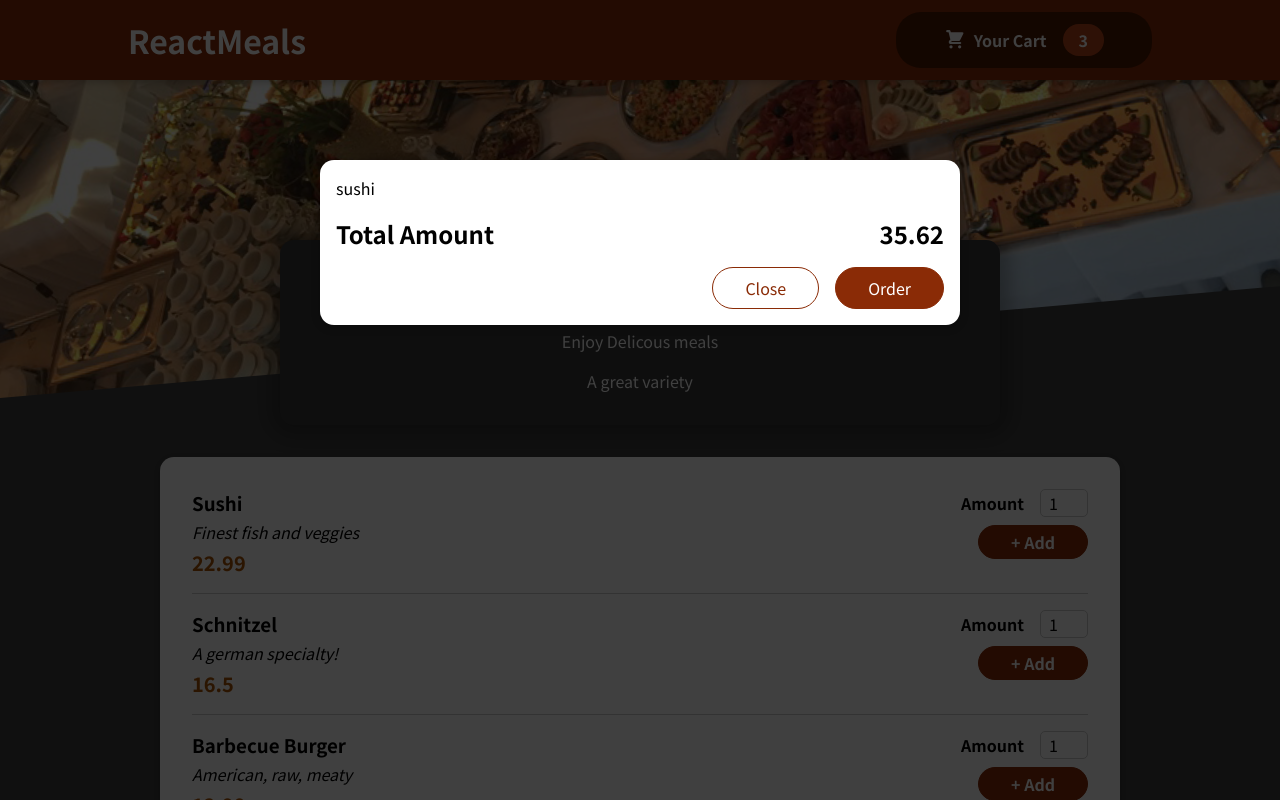
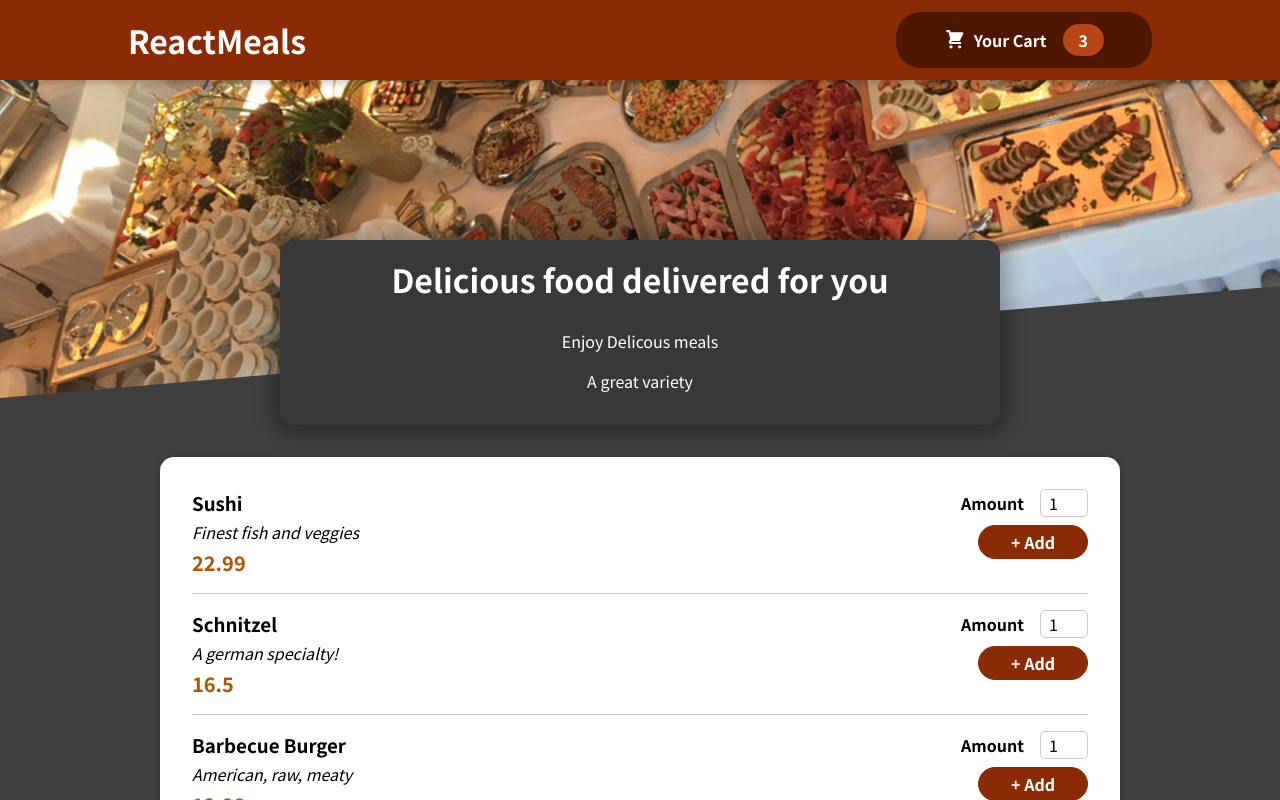
Before and after one commit to camille-granier/food-order-app, a React (Create React App) app: page / in a window 1280 px wide. Shown: the top 800 px of the page. Built offline with nearby package versions, Linux system fonts and the light colour scheme.

Commit message:
update of Cart element so it opens and closes

```diff
--- a/src/App.js
+++ b/src/App.js
@@ -1,13 +1,24 @@
 import Header from './components/Layout/Header';
-import React, {Fragment} from 'react';
+import {useState, Fragment} from 'react';
 import Meals from './components/Meals/Meals';
 import Cart from './components/Cart/Cart';
 
 function App() {
+
+const [cartIsShown, setCartIsShown] = useState(false);
+
+const showCartHandler = () => {
+  setCartIsShown(true);
+};
+
+const hideCartHandler = () => {
+  setCartIsShown(false);
+};
+
   return (
     <Fragment>
-    <Cart />
-      <Header/>
+      {cartIsShown && <Cart onClose={hideCartHandler} />}
+      <Header onShowCart={showCartHandler} />
       <main>
         <Meals />
       </main>
--- a/src/components/Cart/Cart.js
+++ b/src/components/Cart/Cart.js
@@ -13,12 +13,12 @@
     }
     ].map((item) => <li>{item.name}</li>)}</ul>;
 
-      return (<Modal>{cartItems}
+      return (<Modal onClose={props.onClose}>{cartItems}
         <div className={classes.total}>
           <span>Total Amount</span>
           <span>35.62</span>
         </div>
-        <div className={classes.actions}><button className={classes['button--alt']}>Close</button><button className={classes.button}>Order</button></div>
+        <div className={classes.actions}><button className={classes['button--alt']} onClick={props.onClose}>Close</button><button className={classes.button}>Order</button></div>
       </Modal>);
 };
 export default Cart;
--- a/src/components/Layout/Header.js
+++ b/src/components/Layout/Header.js
@@ -7,7 +7,7 @@
   <Fragment>
     <header className={classes.header}>
       <h1>ReactMeals</h1>
-      <HeaderCartButton />
+      <HeaderCartButton onClick={props.onShowCart} />
     </header>
     <div className={classes['main-image']}><img src={mealsImage} alt='A table food of delicious food'/></div>
   </Fragment>
--- a/src/components/Layout/HeaderCartButton.js
+++ b/src/components/Layout/HeaderCartButton.js
@@ -4,7 +4,7 @@
 
 const HeaderCartButton = props => {
   return (
-    <button className={classes.button}>
+    <button className={classes.button} onClick={props.onClick}>
     <span className={classes.icon}>
       <CartIcon />
     </span>
--- a/src/components/UI/Modal.js
+++ b/src/components/UI/Modal.js
@@ -2,7 +2,7 @@
 import React, {Fragment} from 'react';
 import ReactDOM from 'react-dom';
 
-const Backdrop = (props) => (<div className={classes.backdrop}></div>);
+const Backdrop = (props) => (<div className={classes.backdrop} onClick={props.onClose}></div>);
 
 const ModalOverlay = props => (<div className={classes.modal}>
   <div className={classes.content}>{props.children}</div>
@@ -11,7 +11,7 @@
 const portalElement = document.getElementById('overlays');
 
 const Modal = props => (<Fragment>
-  {ReactDOM.createPortal(<Backdrop/>, portalElement)}
+  {ReactDOM.createPortal(<Backdrop onClose={props.onClose} />, portalElement)}
   {ReactDOM.createPortal(<ModalOverlay>{props.children}</ModalOverlay>, portalElement)}</Fragment>);
 
   export default Modal;
```
Also changed, not shown: 1 other file (tests, documents, lock files or other folders).
